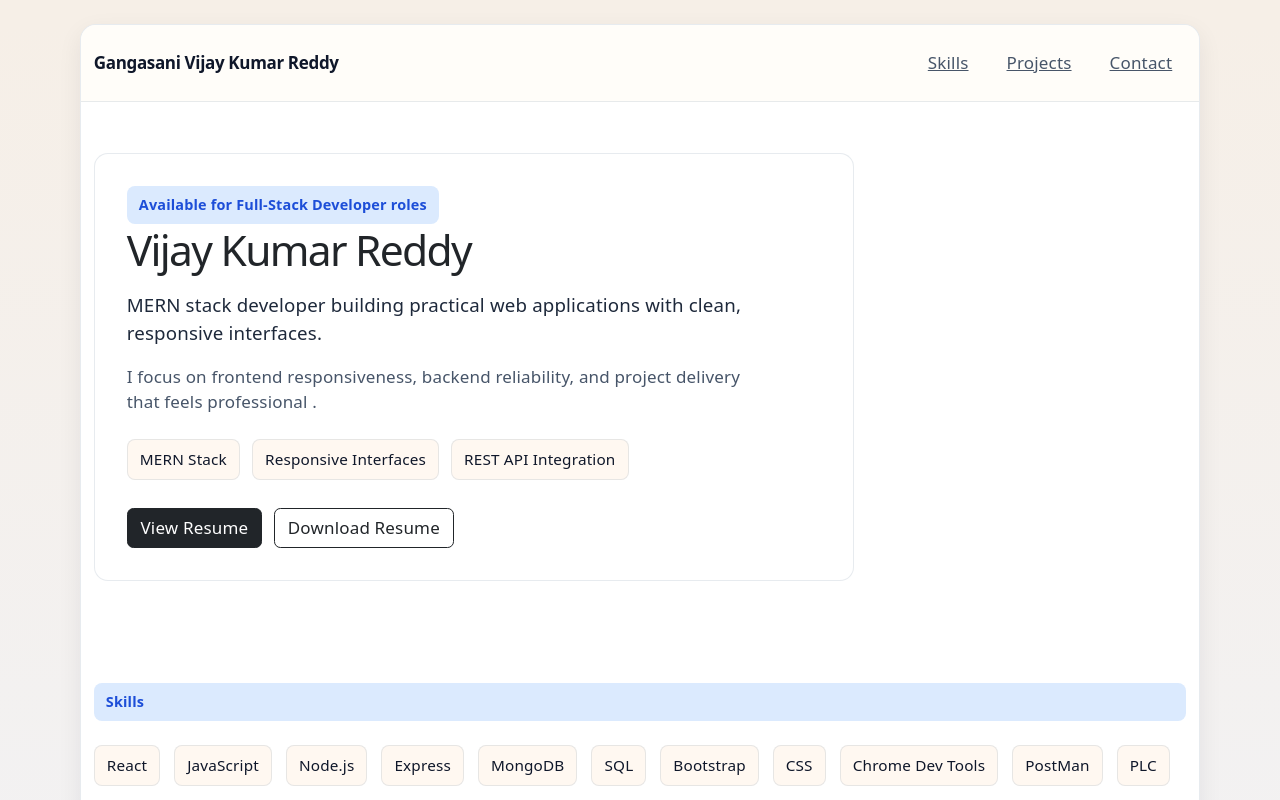
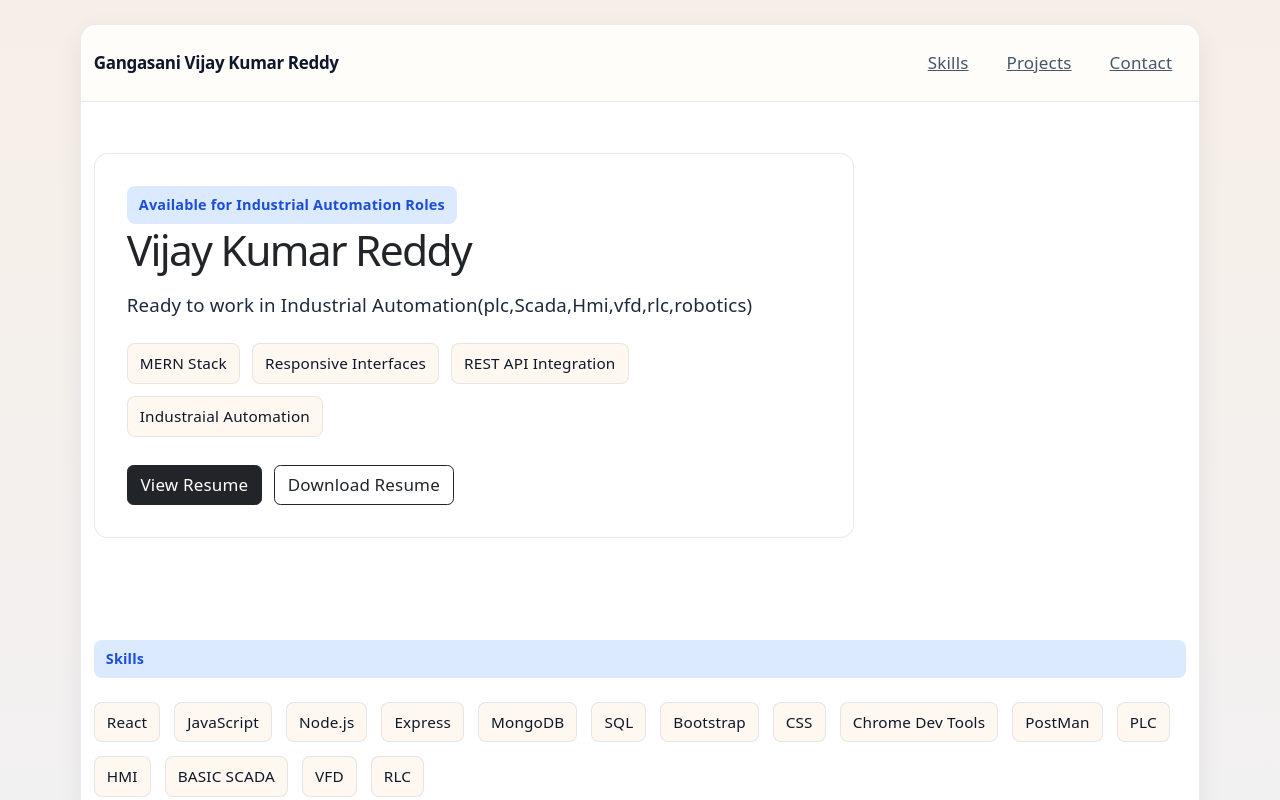
Before and after one commit to Gangasaivijayreddy/portfolio-app, a React app in the folder portfolio/: page / in a window 1280 px wide. Shown: the top 800 px of the page. Built offline with nearby package versions, Linux system fonts and the light colour scheme; the HTML template or start-up script is replaced by a standard one.

Commit message:
Revise Hero component for Industrial Automation roles
Updated highlights and text to reflect focus on Industrial Automation.

```diff
--- a/portfolio/src/components/Hero.jsx
+++ b/portfolio/src/components/Hero.jsx
@@ -1,19 +1,15 @@
 function Hero() {
-  const highlights = ["MERN Stack", "Responsive Interfaces", "REST API Integration"];
+  const highlights = ["MERN Stack", "Responsive Interfaces", "REST API Integration","Industraial Automation "];
 
   return (
     <section className="container py-5">
       <div className="hero-copy hero-copy-full">
-        <span className="hero-kicker">Available for Full-Stack Developer roles</span>
+        <span className="hero-kicker">Available for Industrial Automation Roles</span>
         <h1>Vijay Kumar Reddy</h1>
         <p className="hero-lead">
-          MERN stack developer building practical web applications with clean,
-          responsive interfaces.
+          Ready to work in Industrial Automation(plc,Scada,Hmi,vfd,rlc,robotics)
         </p>
-        <p className="hero-text">
-          I focus on frontend responsiveness, backend reliability, and project delivery
-          that feels professional .
-        </p>
+
 
         <div className="hero-badges">
           {highlights.map((item) => (
```
